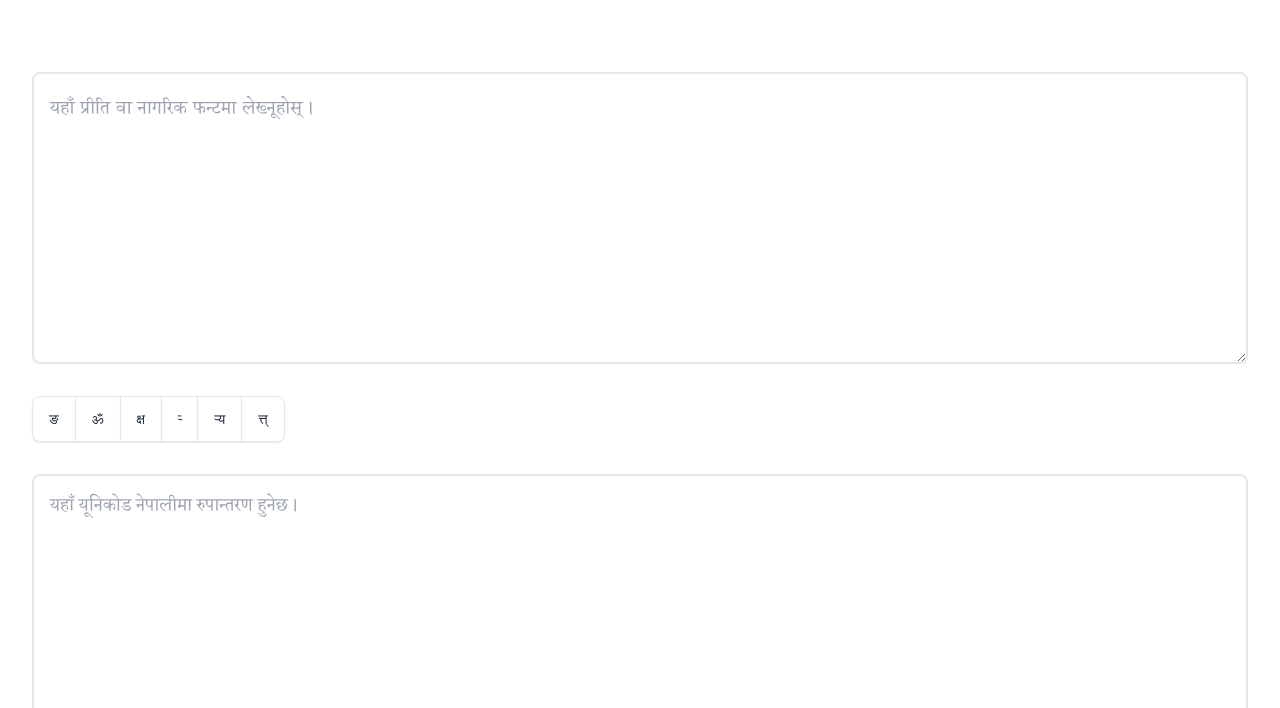
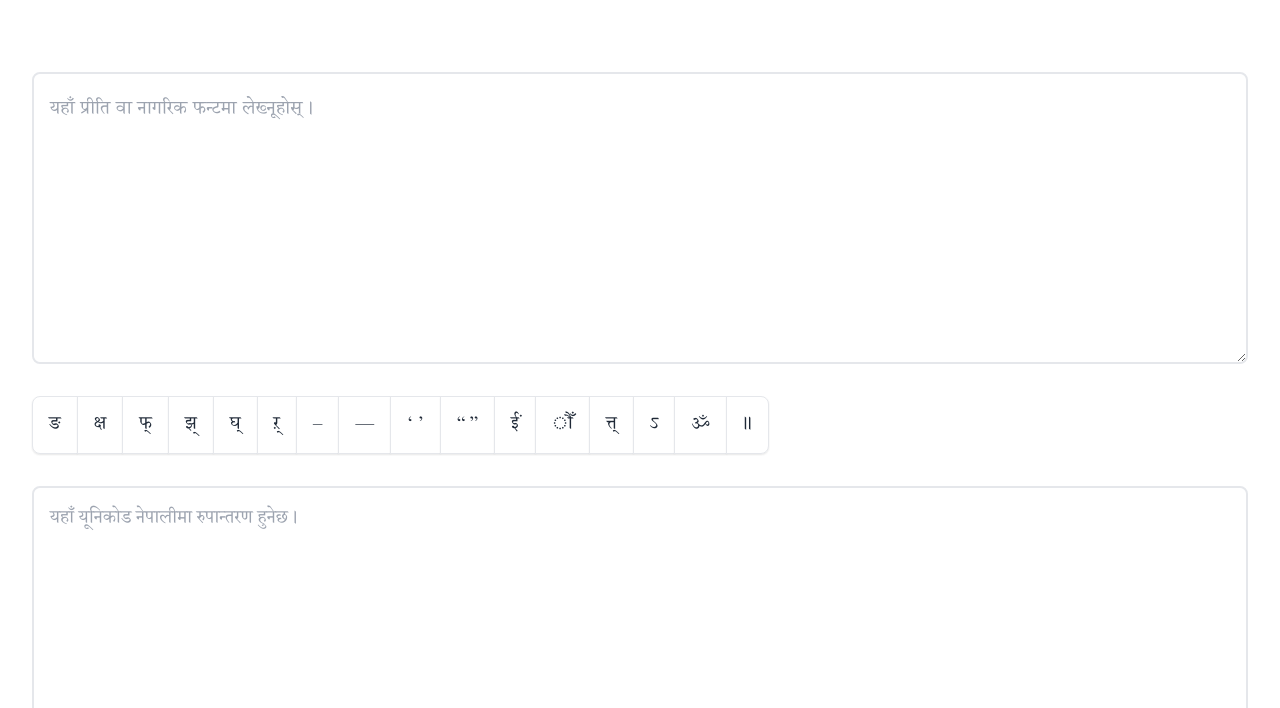
Before and after one commit to rajoyish/preeti-to-nepali-unicode, a website built with Vite: page index.html in a window 1280 px wide. Shown: the part 92-800 px from the top of the page. Built offline with nearby package versions, Linux system fonts and the light colour scheme.

Commit message:
Add characters to the keyboard

```diff
--- a/index.html
+++ b/index.html
@@ -64,7 +64,7 @@
         x-show="showAlert"
         x-transition.opacity
         x-cloak
-        class="mx-auto mb-8 max-w-xs rounded-xl bg-lime-500 text-sm text-white shadow-lg"
+        class="mx-auto mb-8 max-w-xs rounded-xl bg-lime-500 text-2xl text-white shadow-lg"
         role="alert"
       >
         <div class="flex p-4">Copied to clipboard! 👍</div>
@@ -88,25 +88,18 @@
       </div>
 
       <!-- Buttons to insert text dynamically -->
-      <div class="inline-flex rounded-lg shadow-sm">
+      <div class="inline-flex rounded-lg shadow-sm font-kokila">
         <button
           x-on:click="insertTextFromButton($event)"
           type="button"
-          class="-ms-px inline-flex items-center gap-x-2 border border-gray-200 bg-white px-4 py-3 text-sm font-medium text-gray-800 shadow-sm first:ms-0 first:rounded-s-lg last:rounded-e-lg hover:bg-gray-50 focus:z-10 focus:bg-gray-50 focus:outline-none disabled:pointer-events-none disabled:opacity-50"
+          class="-ms-px inline-flex items-center gap-x-2 border border-gray-200 bg-white px-4 py-3 text-2xl font-medium text-gray-800 shadow-sm first:ms-0 first:rounded-s-lg last:rounded-e-lg hover:bg-gray-50 focus:z-10 focus:bg-gray-50 focus:outline-none disabled:pointer-events-none disabled:opacity-50"
         >
           ङ
         </button>
         <button
           type="button"
           x-on:click="insertTextFromButton($event)"
-          class="-ms-px inline-flex items-center gap-x-2 border border-gray-200 bg-white px-4 py-3 text-sm font-medium text-gray-800 shadow-sm first:ms-0 first:rounded-s-lg last:rounded-e-lg hover:bg-gray-50 focus:z-10 focus:bg-gray-50 focus:outline-none disabled:pointer-events-none disabled:opacity-50"
-        >
-          ॐ
-        </button>
-        <button
-          type="button"
-          x-on:click="insertTextFromButton($event)"
-          class="-ms-px inline-flex items-center gap-x-2 border border-gray-200 bg-white px-4 py-3 text-sm font-medium text-gray-800 shadow-sm first:ms-0 first:rounded-s-lg last:rounded-e-lg hover:bg-gray-50 focus:z-10 focus:bg-gray-50 focus:outline-none disabled:pointer-events-none disabled:opacity-50"
+          class="-ms-px inline-flex items-center gap-x-2 border border-gray-200 bg-white px-4 py-3 text-2xl font-medium text-gray-800 shadow-sm first:ms-0 first:rounded-s-lg last:rounded-e-lg hover:bg-gray-50 focus:z-10 focus:bg-gray-50 focus:outline-none disabled:pointer-events-none disabled:opacity-50"
         >
           क्ष
         </button>
@@ -114,24 +107,101 @@
         <button
           type="button"
           x-on:click="insertTextFromButton($event)"
-          class="-ms-px inline-flex items-center gap-x-2 border border-gray-200 bg-white px-4 py-3 text-sm font-medium text-gray-800 shadow-sm first:ms-0 first:rounded-s-lg last:rounded-e-lg hover:bg-gray-50 focus:z-10 focus:bg-gray-50 focus:outline-none disabled:pointer-events-none disabled:opacity-50"
+          class="-ms-px inline-flex items-center gap-x-2 border border-gray-200 bg-white px-4 py-3 text-2xl font-medium text-gray-800 shadow-sm first:ms-0 first:rounded-s-lg last:rounded-e-lg hover:bg-gray-50 focus:z-10 focus:bg-gray-50 focus:outline-none disabled:pointer-events-none disabled:opacity-50"
         >
-          र्‍
+          फ्
         </button>
         <button
           type="button"
           x-on:click="insertTextFromButton($event)"
-          class="-ms-px inline-flex items-center gap-x-2 border border-gray-200 bg-white px-4 py-3 text-sm font-medium text-gray-800 shadow-sm first:ms-0 first:rounded-s-lg last:rounded-e-lg hover:bg-gray-50 focus:z-10 focus:bg-gray-50 focus:outline-none disabled:pointer-events-none disabled:opacity-50"
+          class="-ms-px inline-flex items-center gap-x-2 border border-gray-200 bg-white px-4 py-3 text-2xl font-medium text-gray-800 shadow-sm first:ms-0 first:rounded-s-lg last:rounded-e-lg hover:bg-gray-50 focus:z-10 focus:bg-gray-50 focus:outline-none disabled:pointer-events-none disabled:opacity-50"
         >
-          र्‍य
+          झ्
+        </button>
+        <button
+          type="button"
+          x-on:click="insertTextFromButton($event)"
+          class="-ms-px inline-flex items-center gap-x-2 border border-gray-200 bg-white px-4 py-3 text-2xl font-medium text-gray-800 shadow-sm first:ms-0 first:rounded-s-lg last:rounded-e-lg hover:bg-gray-50 focus:z-10 focus:bg-gray-50 focus:outline-none disabled:pointer-events-none disabled:opacity-50"
+        >
+          घ्
+        </button>
+        <button
+          type="button"
+          x-on:click="insertTextFromButton($event)"
+          class="-ms-px inline-flex items-center gap-x-2 border border-gray-200 bg-white px-4 py-3 text-2xl font-medium text-gray-800 shadow-sm first:ms-0 first:rounded-s-lg last:rounded-e-lg hover:bg-gray-50 focus:z-10 focus:bg-gray-50 focus:outline-none disabled:pointer-events-none disabled:opacity-50"
+        >
+          ऱ्
+        </button>
+        <button
+          type="button"
+          x-on:click="insertTextFromButton($event)"
+          class="-ms-px inline-flex items-center gap-x-2 border border-gray-200 bg-white px-4 py-3 text-2xl font-medium text-gray-800 shadow-sm first:ms-0 first:rounded-s-lg last:rounded-e-lg hover:bg-gray-50 focus:z-10 focus:bg-gray-50 focus:outline-none disabled:pointer-events-none disabled:opacity-50"
+        >
+          –
+        </button>
+        <button
+          type="button"
+          x-on:click="insertTextFromButton($event)"
+          class="-ms-px inline-flex items-center gap-x-2 border border-gray-200 bg-white px-4 py-3 text-2xl font-medium text-gray-800 shadow-sm first:ms-0 first:rounded-s-lg last:rounded-e-lg hover:bg-gray-50 focus:z-10 focus:bg-gray-50 focus:outline-none disabled:pointer-events-none disabled:opacity-50"
+        >
+          —
+        </button>
+        <button
+          type="button"
+          x-on:click="insertTextFromButton($event)"
+          class="-ms-px inline-flex items-center gap-x-2 border border-gray-200 bg-white px-4 py-3 text-2xl font-medium text-gray-800 shadow-sm first:ms-0 first:rounded-s-lg last:rounded-e-lg hover:bg-gray-50 focus:z-10 focus:bg-gray-50 focus:outline-none disabled:pointer-events-none disabled:opacity-50"
+        >
+          ‘ ’
+        </button>
+        <button
+          type="button"
+          x-on:click="insertTextFromButton($event)"
+          class="-ms-px inline-flex items-center gap-x-2 border border-gray-200 bg-white px-4 py-3 text-2xl font-medium text-gray-800 shadow-sm first:ms-0 first:rounded-s-lg last:rounded-e-lg hover:bg-gray-50 focus:z-10 focus:bg-gray-50 focus:outline-none disabled:pointer-events-none disabled:opacity-50"
+        >
+          “ ”
+        </button>
+        <button
+          type="button"
+          x-on:click="insertTextFromButton($event)"
+          class="-ms-px inline-flex items-center gap-x-2 border border-gray-200 bg-white px-4 py-3 text-2xl font-medium text-gray-800 shadow-sm first:ms-0 first:rounded-s-lg last:rounded-e-lg hover:bg-gray-50 focus:z-10 focus:bg-gray-50 focus:outline-none disabled:pointer-events-none disabled:opacity-50"
+        >
+          ईं
+        </button>
+        <button
+          type="button"
+          x-on:click="insertTextFromButton($event)"
+          class="-ms-px inline-flex items-center gap-x-2 border border-gray-200 bg-white px-4 py-3 text-2xl font-medium text-gray-800 shadow-sm first:ms-0 first:rounded-s-lg last:rounded-e-lg hover:bg-gray-50 focus:z-10 focus:bg-gray-50 focus:outline-none disabled:pointer-events-none disabled:opacity-50"
+        >
+          ौँ
         </button>
         <!-- Copy below to add more characters -->
         <button
           type="button"
           x-on:click="insertTextFromButton($event)"
-          class="-ms-px inline-flex items-center gap-x-2 border border-gray-200 bg-white px-4 py-3 text-sm font-medium text-gray-800 shadow-sm first:ms-0 first:rounded-s-lg last:rounded-e-lg hover:bg-gray-50 focus:z-10 focus:bg-gray-50 focus:outline-none disabled:pointer-events-none disabled:opacity-50"
+          class="-ms-px inline-flex items-center gap-x-2 border border-gray-200 bg-white px-4 py-3 text-2xl font-medium text-gray-800 shadow-sm first:ms-0 first:rounded-s-lg last:rounded-e-lg hover:bg-gray-50 focus:z-10 focus:bg-gray-50 focus:outline-none disabled:pointer-events-none disabled:opacity-50"
         >
           त्त्
+        </button>
+        <button
+          type="button"
+          x-on:click="insertTextFromButton($event)"
+          class="-ms-px inline-flex items-center gap-x-2 border border-gray-200 bg-white px-4 py-3 text-2xl font-medium text-gray-800 shadow-sm first:ms-0 first:rounded-s-lg last:rounded-e-lg hover:bg-gray-50 focus:z-10 focus:bg-gray-50 focus:outline-none disabled:pointer-events-none disabled:opacity-50"
+        >
+          ऽ
+        </button>
+        <button
+          type="button"
+          x-on:click="insertTextFromButton($event)"
+          class="-ms-px inline-flex items-center gap-x-2 border border-gray-200 bg-white px-4 py-3 text-2xl font-medium text-gray-800 shadow-sm first:ms-0 first:rounded-s-lg last:rounded-e-lg hover:bg-gray-50 focus:z-10 focus:bg-gray-50 focus:outline-none disabled:pointer-events-none disabled:opacity-50"
+        >
+          ॐ
+        </button>
+        <button
+          type="button"
+          x-on:click="insertTextFromButton($event)"
+          class="-ms-px inline-flex items-center gap-x-2 border border-gray-200 bg-white px-4 py-3 text-2xl font-medium text-gray-800 shadow-sm first:ms-0 first:rounded-s-lg last:rounded-e-lg hover:bg-gray-50 focus:z-10 focus:bg-gray-50 focus:outline-none disabled:pointer-events-none disabled:opacity-50"
+        >
+          ॥
         </button>
       </div>
 
```
